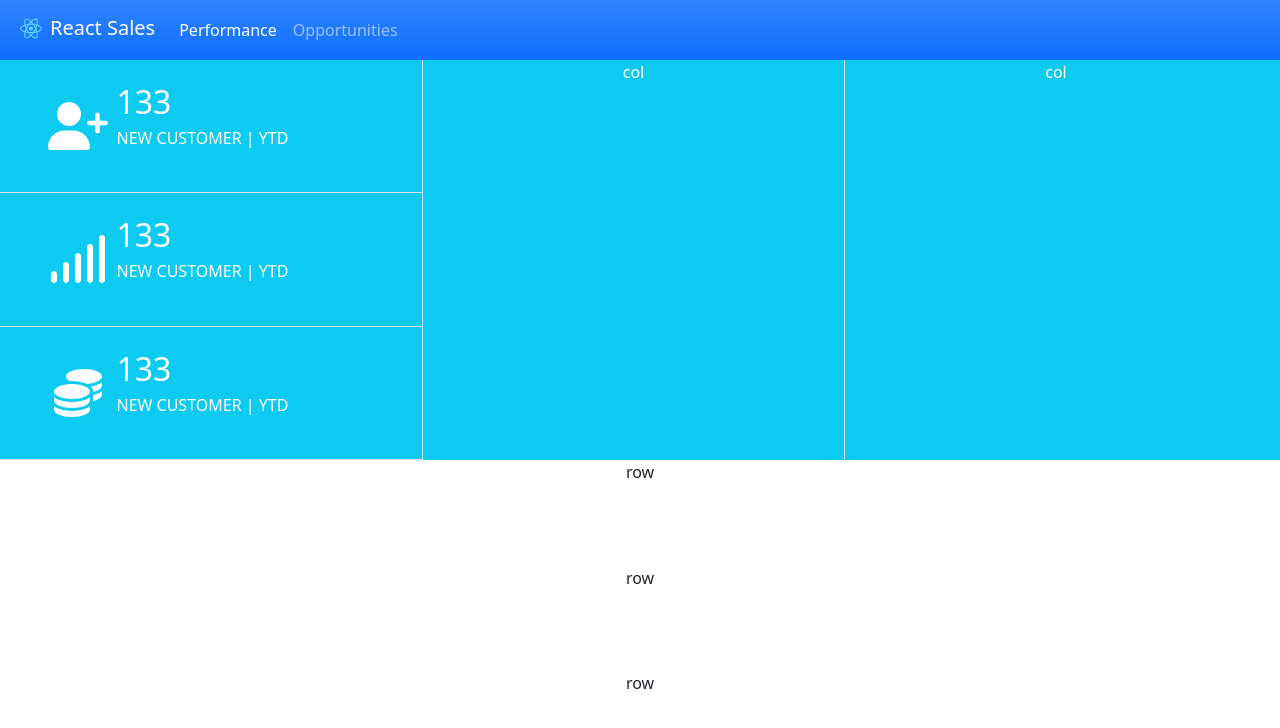
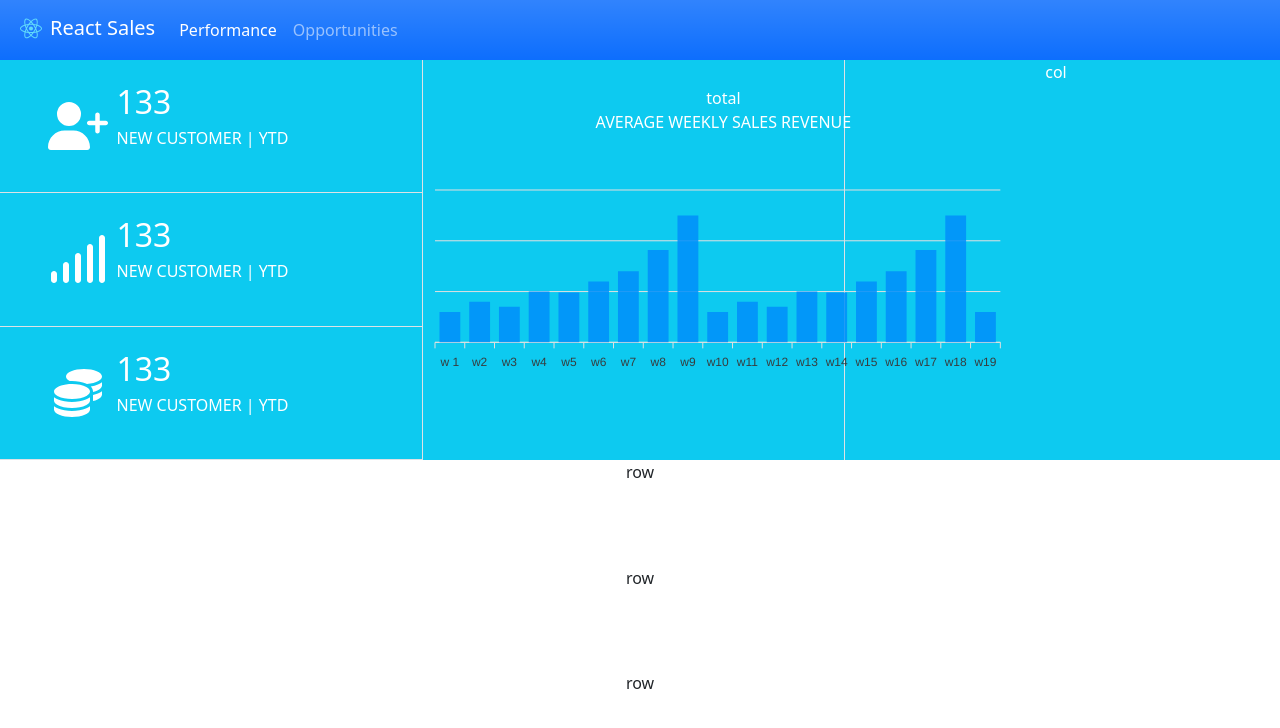
Before and after one commit to JamesTArnold/React-Sales-Dashboard, a React (Create React App) app in the folder react-sales-app/: page / in a window 1280 px wide. Shown: the top 728 px of the page. Built offline with nearby package versions, Linux system fonts and the light colour scheme.

Commit message:
add weekly sales component

```diff
--- a/react-sales-app/package.json
+++ b/react-sales-app/package.json
@@ -12,6 +12,7 @@
     "@testing-library/user-event": "^13.5.0",
     "bootstrap": "^5.1.3",
     "react": "^18.0.0",
+    "react-apexcharts": "^1.4.0",
     "react-dom": "^18.0.0",
     "react-scripts": "5.0.0",
     "sass": "^1.49.10",
--- a/react-sales-app/src/Performance/Performance.js
+++ b/react-sales-app/src/Performance/Performance.js
@@ -2,7 +2,9 @@ import "./Performance.scss";
 import SummaryYTD from "./SummaryYTD/SummaryYTD";
 
 
+
 import { useState } from "react";
+import WeeklySales from "./WeeklySales/WeeklySales";
 
 const Performance = () => {
   return (
@@ -13,7 +15,9 @@ const Performance = () => {
             <SummaryYTD title={"NEW CUSTOMER | YTD"} total={133} icon={"signal"} />
             <SummaryYTD title={"NEW CUSTOMER | YTD"} total={133} icon={"coins"} />
         </div>
-        <div className="layout-top-middle border-start border-end">col</div>
+        <div className="layout-top-middle border-start border-end">
+          <WeeklySales />
+        </div>
         <div className="layout-top-right">col</div>
       </div>
       <div className="layout-bottom">
@@ -23,6 +27,7 @@ const Performance = () => {
       </div>
     </div>
   );
+
 };
 
 export default Performance;
--- a/react-sales-app/src/Performance/SummaryYTD/SummaryYTD.js
+++ b/react-sales-app/src/Performance/SummaryYTD/SummaryYTD.js
@@ -6,7 +6,7 @@ import { faCoins } from "@fortawesome/free-solid-svg-icons";
 
 const SummaryYTD = ({ total, title, icon }) => {
   return (
-    <div className="main-container border-bottom">
+    <div className="summary-container border-bottom">
       <div className="icon">
         <FontAwesomeIcon
           icon={
--- a/react-sales-app/src/Performance/SummaryYTD/SummaryYTD.scss
+++ b/react-sales-app/src/Performance/SummaryYTD/SummaryYTD.scss
@@ -1,4 +1,4 @@
-.main-container {
+.summary-container {
     height: 100%;
     display: grid;
     grid: auto / .2fr .8fr;
--- /dev/null
+++ b/react-sales-app/src/Performance/WeeklySales/WeeklySales.js
@@ -0,0 +1,54 @@
+import "./WeeklySales.scss";
+import Chart from "react-apexcharts";
+
+const WeeklySales = () => {
+  let options = {
+    chart: {
+      id: "weeklySales",
+      toolbar:{
+          show:false
+      }
+    },
+    dataLabels: {
+        enabled: false,
+    },
+    yaxis: {
+        show: false,
+        axisTicks: {
+            show: false,
+        },
+    },
+    tooltip: {
+        enabled: false
+    },
+  bar: {
+        dataLabels: {
+            enabled: false
+        }
+    },
+    xaxis: {
+      categories: ["w 1" , "w2", "w3","w4", "w5", "w6", "w7", "w8", "w9", "w10", "w11", "w12", "w13", "w14", "w15", "w16", "w17", "w18", "w19"],
+    },
+  };
+  let series = [
+    {
+      name: "series-1",
+      data: [30, 40, 35, 50, 49, 60, 70, 91, 125,30, 40, 35, 50, 49, 60, 70, 91, 125, 30 ],
+    },
+  ];
+
+  return (
+    <div className="weekly-container">
+      <div className="weekly-title-container"><div className="weekly-title-total">total</div><div>AVERAGE WEEKLY SALES REVENUE</div></div>
+      <Chart
+        options={options}
+        series={series}
+        type="bar"
+        width={600}
+        height={220}
+      />
+    </div>
+  );
+};
+
+export default WeeklySales;
--- /dev/null
+++ b/react-sales-app/src/Performance/WeeklySales/WeeklySales.scss
@@ -0,0 +1,19 @@
+.weekly {
+  &-container {
+    display: grid;
+    grid: 100px 220px / auto;
+    justify-items: center;
+  }
+  &-title {
+    &-container {
+      display: grid;
+      grid: 50px 50px / auto;
+      justify-items: center;
+    }
+
+    &-total {
+      display: grid;
+      align-items: end;
+    }
+  }
+}
--- a/react-sales-app/src/index.js
+++ b/react-sales-app/src/index.js
@@ -2,9 +2,13 @@ import React from 'react';
 import ReactDOM from 'react-dom/client';
 import './index.scss';
 import App from './App';
+
 import reportWebVitals from './reportWebVitals';
 import 'bootstrap/dist/css/bootstrap.css'
 import './custom.scss'
+
+
+
 
 const root = ReactDOM.createRoot(document.getElementById('root'));
 root.render(
```
Also changed, not shown: react-sales-app/src/Performance/SalesTarget/SalesTarget.js (added), react-sales-app/src/Performance/SalesTarget/SalesTarget.scss (added), 1 other file (tests, documents, lock files or other folders).
